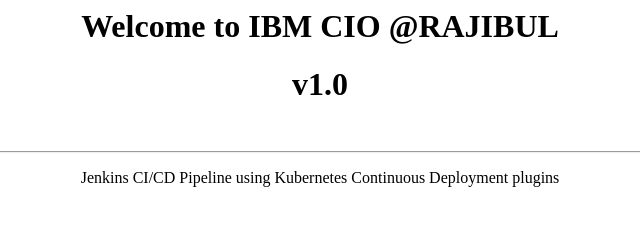
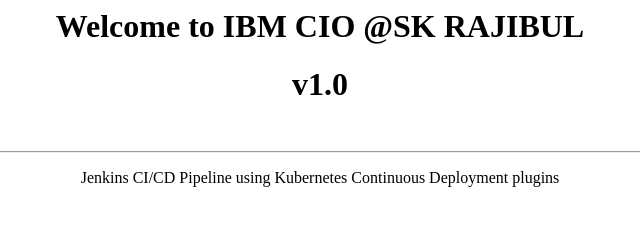
Before and after one commit to rajibul007/k8s_deployment, a plain HTML site: page index.html in a window 1280 px wide. Shown: the whole page, without its empty margins (320-960 px from the left). Drawn offline with Linux system fonts and the light colour scheme.

Commit message:
Update index.html

```diff
--- a/index.html
+++ b/index.html
@@ -1,5 +1,5 @@
 <center>
-	<h1>Welcome to IBM CIO @RAJIBUL</h1>
+	<h1>Welcome to IBM CIO @SK RAJIBUL</h1>
 	<h1>v1.0</h1>
 	<br><hr>
 	<p>Jenkins CI/CD Pipeline using  Kubernetes Continuous Deployment plugins</p>
```
